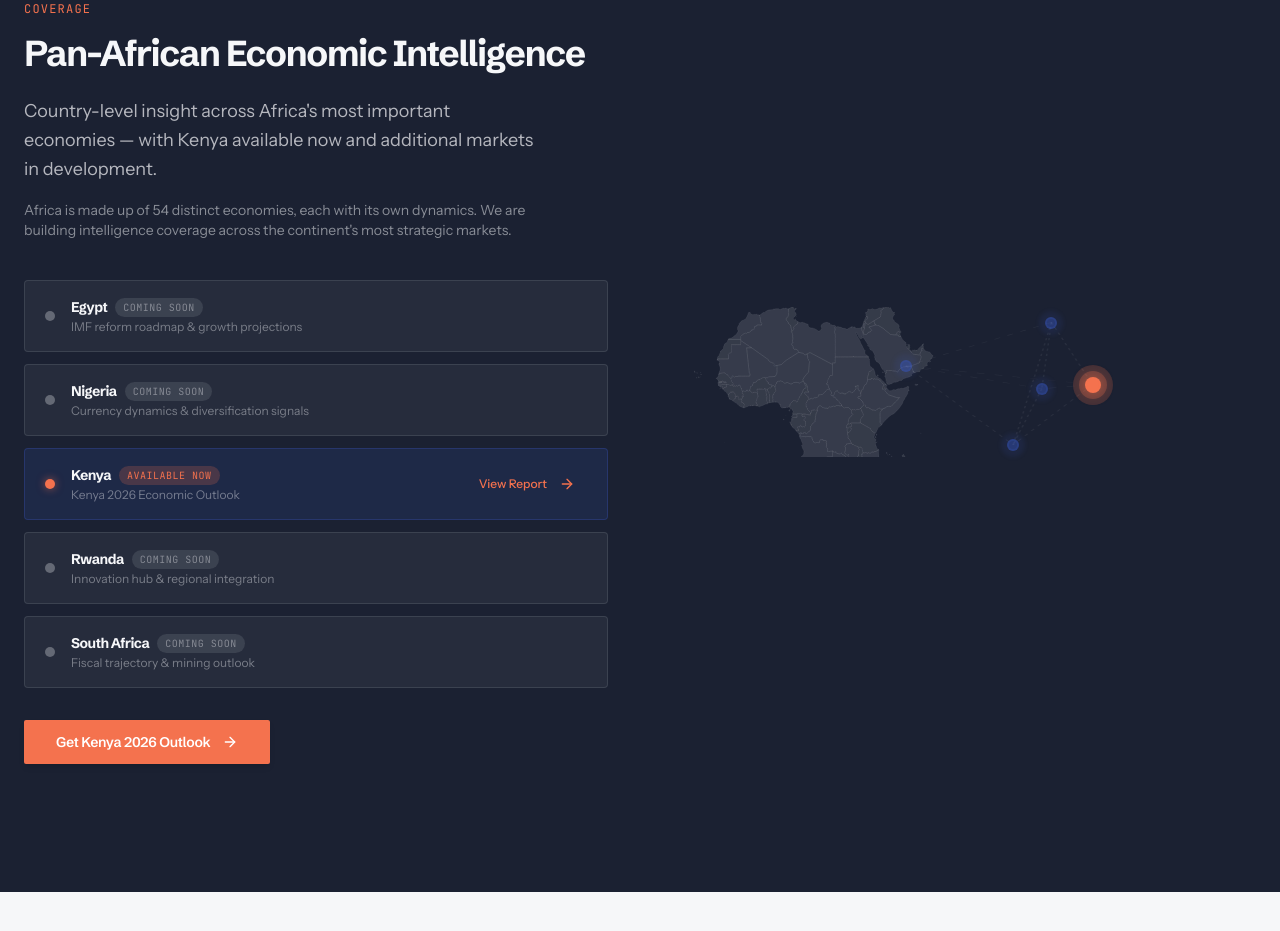
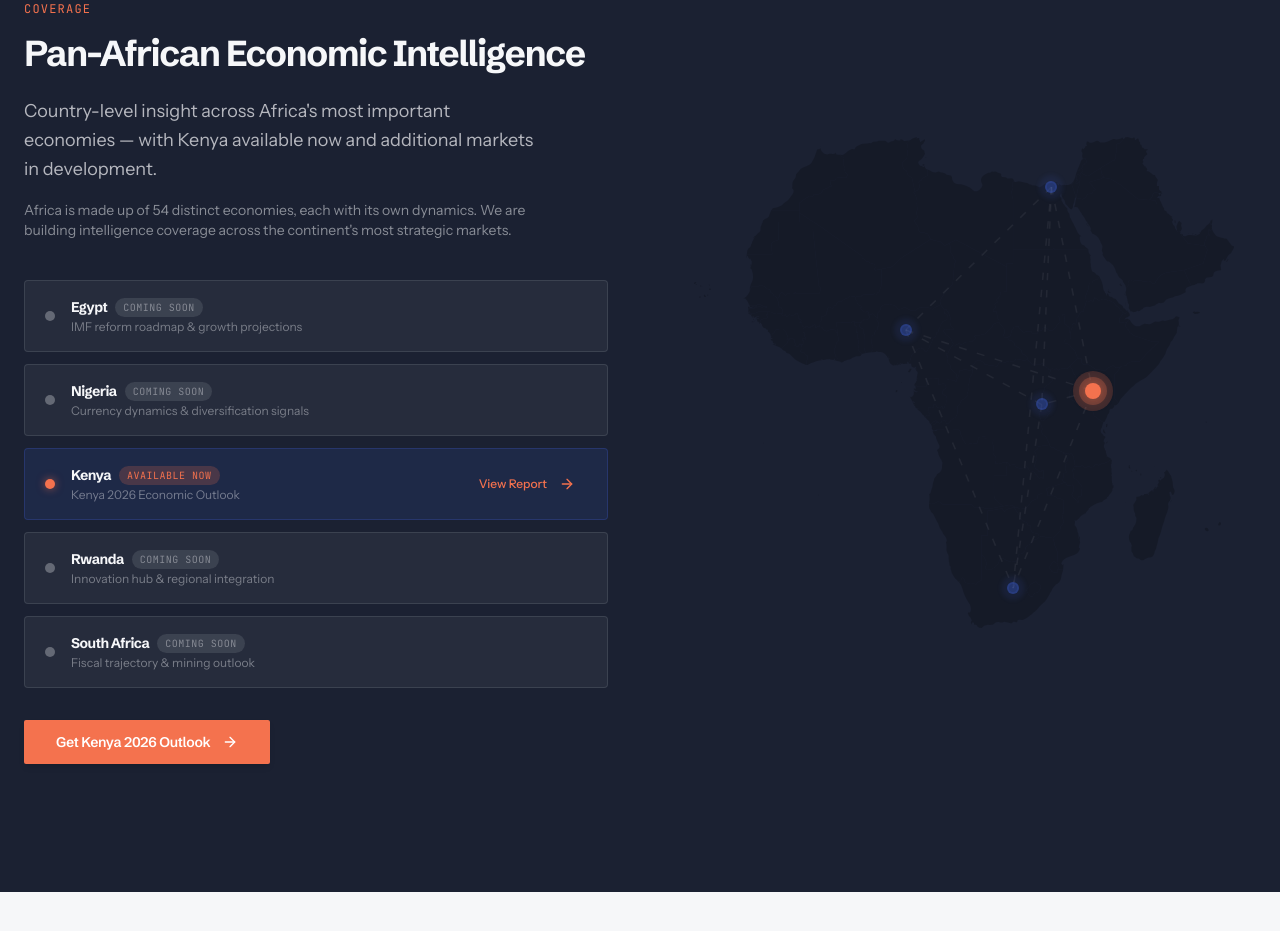
Before and after one commit to PrinceMuraguri/econsultafricaweb, a React (Vite) app: page / in a window 1280 px wide. Shown: the part 2380-3311 px from the top of the page. Built offline with nearby package versions, Linux system fonts and the light colour scheme; the HTML template or start-up script is replaced by a standard one.

Commit message:
Reverted to commit 17174ff0d41c14de09cd616dc247c8d8d81c0f5c

```diff
--- a/src/components/AfricaMapSection.tsx
+++ b/src/components/AfricaMapSection.tsx
@@ -1,4 +1,4 @@
-import { useState, useEffect, useRef } from "react";
+import { useState } from "react";
 import { motion } from "framer-motion";
 import { Link } from "react-router-dom";
 import { Button } from "@/components/ui/button";
@@ -29,39 +29,6 @@ const countryNodes: CountryNode[] = [
   { id: "rwanda", name: "Rwanda", xPct: 64.4, yPct: 54.5, status: "coming", label: "Coming Soon", description: "Innovation hub & regional integration" },
   { id: "south-africa", name: "South Africa", xPct: 59.1, yPct: 91.9, status: "coming", label: "Coming Soon", description: "Fiscal trajectory & mining outlook" },
 ];
-
-/** Loads the Africa SVG inline so we can style country borders */
-const InlineAfricaSvg = () => {
-  const containerRef = useRef<HTMLDivElement>(null);
-
-  useEffect(() => {
-    fetch("/images/africa.svg")
-      .then((r) => r.text())
-      .then((svgText) => {
-        if (!containerRef.current) return;
-        containerRef.current.innerHTML = svgText;
-        const svg = containerRef.current.querySelector("svg");
-        if (!svg) return;
-        // Make SVG responsive
-        svg.removeAttribute("width");
-        svg.removeAttribute("height");
-        svg.setAttribute("width", "100%");
-        svg.setAttribute("height", "100%");
-        svg.style.display = "block";
-        // Style all country paths
-        svg.querySelectorAll("path").forEach((path) => {
-          path.setAttribute("fill", "hsl(var(--background))");
-          path.setAttribute("fill-opacity", "0.12");
-          path.setAttribute("stroke", "hsl(var(--background))");
-          path.setAttribute("stroke-opacity", "0.18");
-          path.setAttribute("stroke-width", "0.35");
-          path.setAttribute("stroke-linejoin", "round");
-        });
-      });
-  }, []);
-
-  return <div ref={containerRef} className="w-full h-auto" aria-label="Map of Africa" />;
-};
 
 const AfricaMapSection = () => {
   const [hovered, setHovered] = useState<string | null>(null);
@@ -163,8 +130,13 @@ const AfricaMapSection = () => {
             className="relative hidden lg:block"
           >
             <div className="relative w-full max-w-[540px] mx-auto">
-              {/* Inline Africa SVG with country borders */}
-              <InlineAfricaSvg />
+              {/* Real Africa SVG map */}
+              <img
+                src="/images/africa.svg"
+                alt="Map of Africa"
+                className="w-full h-auto opacity-20"
+                style={{ filter: "brightness(3) saturate(0.3)" }}
+              />
 
               {/* SVG overlay for nodes, lines, and labels */}
               <svg
```
